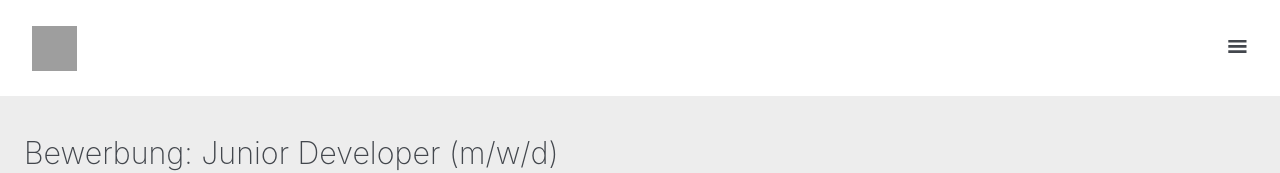
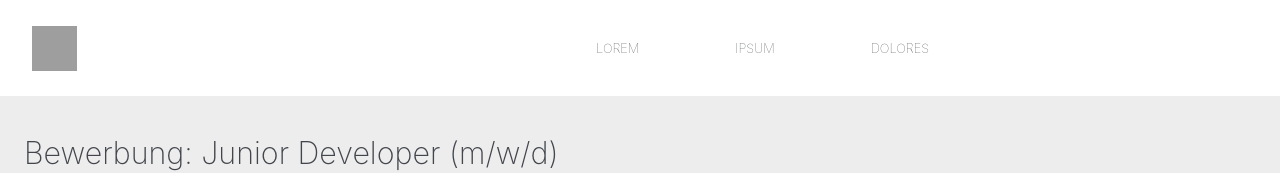
Before and after one commit to ivergentz/proximity, a React (Create React App) app: page / in a window 1280 px wide. Shown: the top 173 px of the page. Built offline with nearby package versions, Linux system fonts and the light colour scheme; grey boxes are pictures that could not be loaded.

Commit message:
Sidebar and Header turned into responsive components

```diff
--- a/src/components/Header.js
+++ b/src/components/Header.js
@@ -17,6 +17,13 @@ const Header = ({ toggle, isOpen }) => {
             <MobileQuitIcon onClick={toggle} />
           )}
         </IconContainer>
+        <MenuItemsContainer isOpen={isOpen}>
+          <MenuItems>
+            <MenuItem>lorem</MenuItem>
+            <MenuItem>ipsum</MenuItem>
+            <MenuItem>dolores</MenuItem>
+          </MenuItems>
+        </MenuItemsContainer>
       </HeaderContainer>
     </>
   )
@@ -26,7 +33,6 @@ export default Header
 
 const HeaderContainer = styled.nav`
   display: flex;
-  justify-content: space-between;
   align-items: center;
   top: 0;
   position: fixed;
@@ -49,9 +55,48 @@ const HeaderContainer = styled.nav`
 `
 
 const IconContainer = styled.div`
-  margin-right: 2rem;
+  display: flex;
+  width: 100%;
+  justify-content: flex-end;
+  padding-right: 2rem;
+
+  @media (min-width: 937px) {
+    display: none;
+  }
 `
 
+const MenuItemsContainer = styled.nav`
+  display: flex;
+  width: 100%;
+
+  @media (max-width: 937px) {
+    display: none;
+  }
+`
+
+const MenuItems = styled.ul`
+  max-width: 900px;
+  width: 100%;
+  display: flex;
+  flex-direction: row;
+  justify-content: flex-end;
+  align-items: center;
+`
+const MenuItem = styled.li`
+  margin-left: 3rem;
+  color: var(--grey);
+  font-weight: 100;
+  text-transform: uppercase;
+  font-size: 0.8rem;
+  margin-right: 3rem;
+  list-style-type: none;
+  cursor: pointer;
+
+  :hover {
+    color: var(--text-dark);
+    font-weight: 300;
+  }
+`
 const MobileBurgerIcon = styled(GiHamburgerMenu)`
   height: 1.3rem;
   width: 1.3rem;
--- a/src/components/Sidebar.js
+++ b/src/components/Sidebar.js
@@ -8,9 +8,9 @@ const Sidebar = ({ isOpen, toggle }) => {
 
       <SidebarContainer isOpen={isOpen}>
         <SidebarSection>
-          <li onClick={toggle}>one</li>
-          <li onClick={toggle}>two</li>
-          <li onClick={toggle}>three</li>
+          <li onClick={toggle}>stage</li>
+          <li onClick={toggle}>me</li>
+          <li onClick={toggle}>footer</li>
         </SidebarSection>
       </SidebarContainer>
     </>
@@ -28,9 +28,9 @@ const SidebarContainer = styled.section`
   color: var(--grey);
   left: 0;
   margin-bottom: 0;
-  margin-top: 4rem;
-  transition: 1s ease-in;
+  /* margin-top: 4rem; */
   display: ${({ isOpen }) => (isOpen ? 'flex' : 'none')};
+  transition: 1s ease;
 `
 
 const SidebarSection = styled.ul`
```
